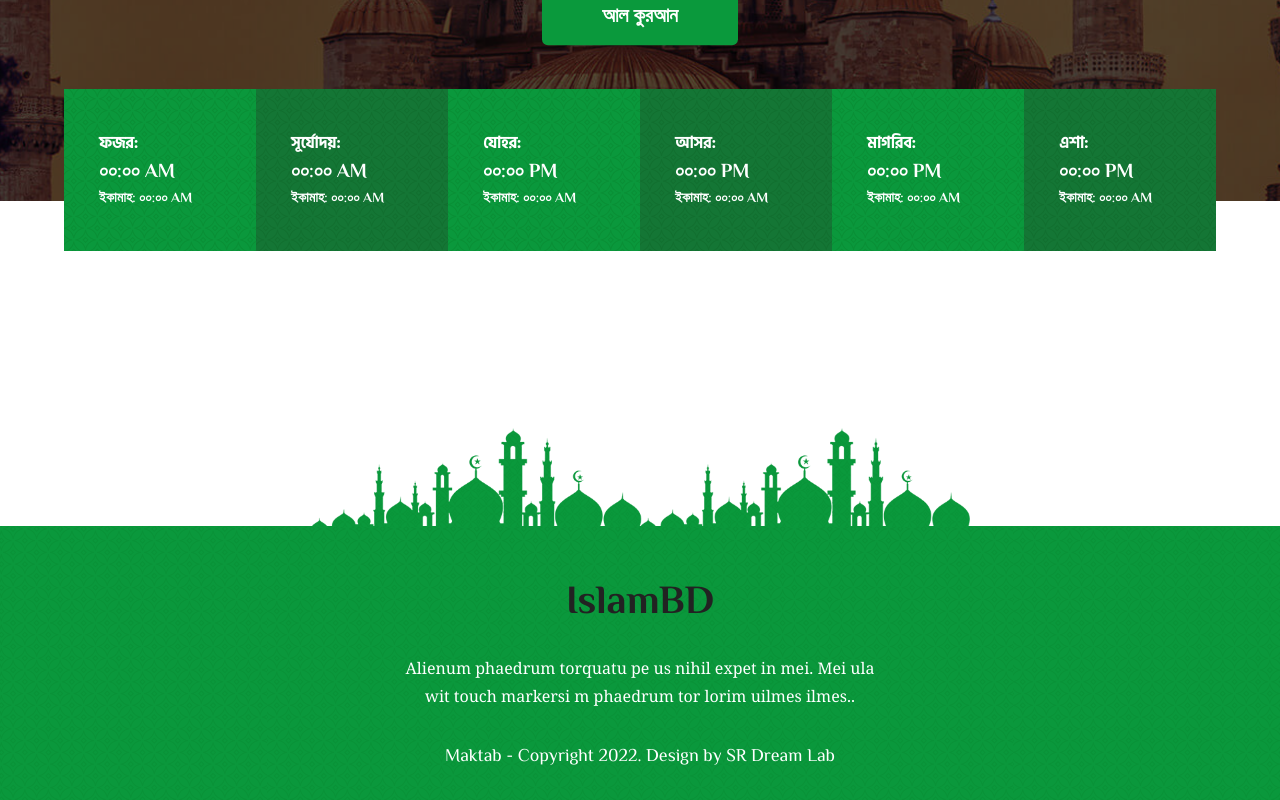
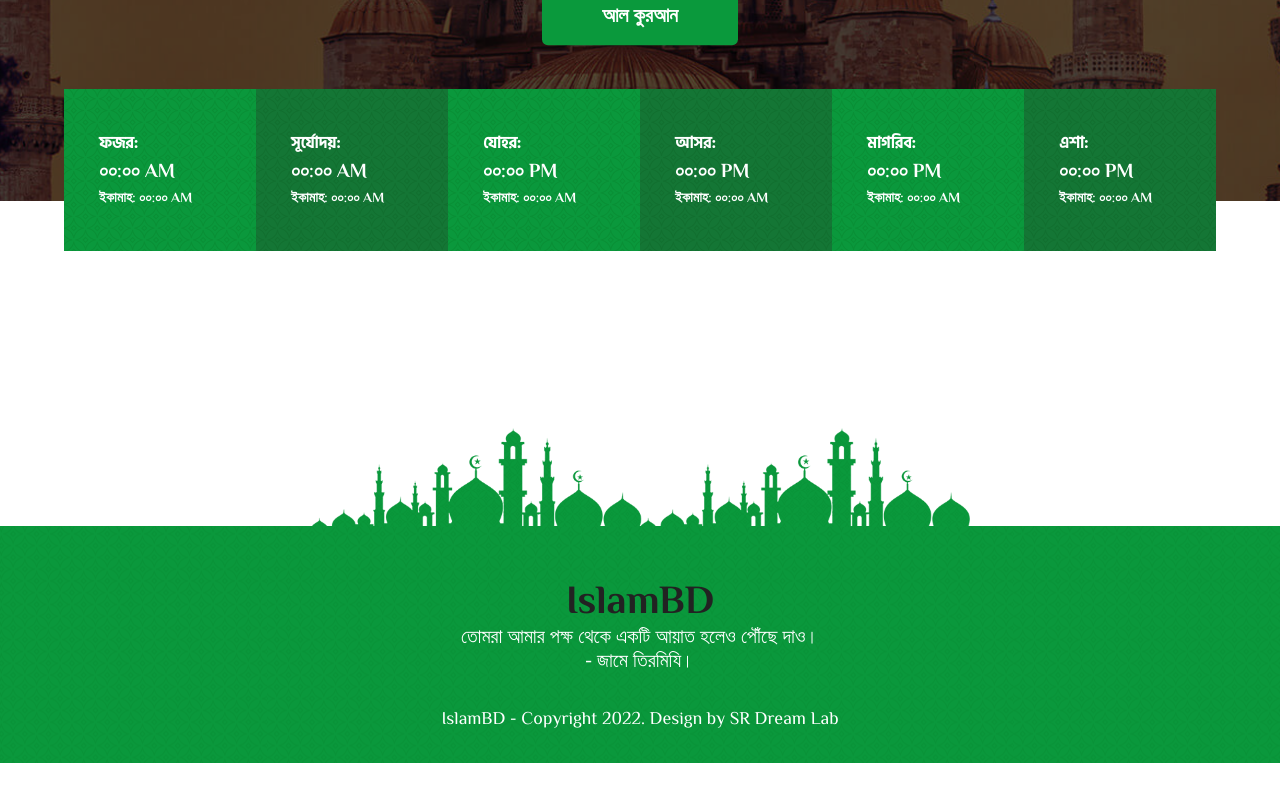
Before and after one commit to wapborhan/quranicjibon-client, a React (Create React App) app: page / in a window 1280 px wide. Shown: the part 469-1269 px from the top of the page. After the commit the page ends 1232 px from the top, so only its background shows below. Built offline with nearby package versions, Linux system fonts and the light colour scheme; a web font is replaced by a local one.

Commit message:
Update index.jsx

```diff
--- a/src/home/footer/index.jsx
+++ b/src/home/footer/index.jsx
@@ -30,10 +30,10 @@ const index = () => {
                         </a>
                       </h1>
                     </div>
-                    <p class="mb-0">
-                      Alienum phaedrum torquatu pe us nihil expet in mei. Mei
-                      ula wit touch markersi m phaedrum tor lorim uilmes ilmes..
-                    </p>
+                    <div class="mb-0 h5">
+                      তোমরা আমার পক্ষ থেকে একটি আয়াত হলেও পৌঁছে দাও। <br /> -
+                      জামে তিরমিযি।
+                    </div>
                   </div>
                 </div>
               </div>
@@ -41,10 +41,7 @@ const index = () => {
           </div>
           <div class="bottom-bar2 text-center w-100">
             <p class="mb-0">
-              <a href="#" title="Home">
-                Maktab
-              </a>{" "}
-              - Copyright 2022. Design by{" "}
+              IslamBD - Copyright 2022. Design by{" "}
               <a
                 href="https://srdreamlab.com"
                 title="SR Dream Lab"
```
